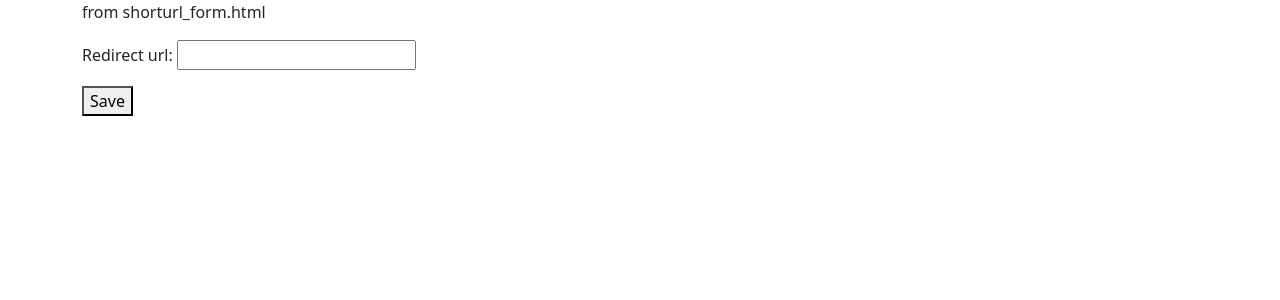
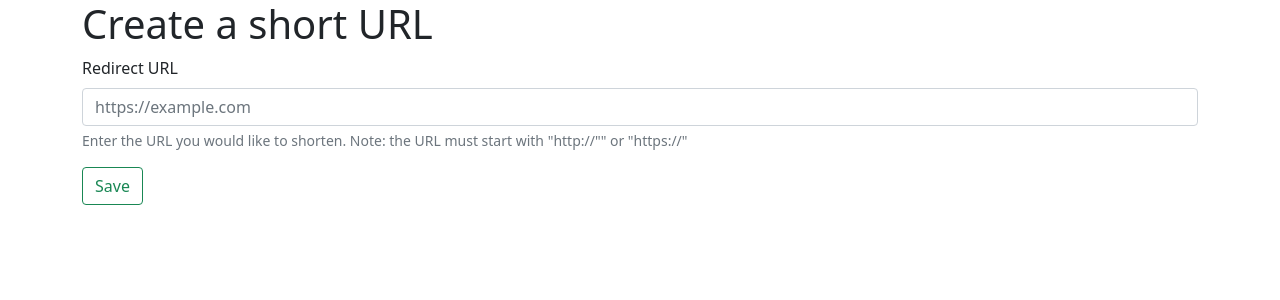
Before and after one commit to brylie/django-url-shortener, a Django app: page / in a window 1280 px wide. Shown: the top 300 px of the page. Run offline with Django 4.2, Linux system fonts and the light colour scheme.

Commit message:
Cleanup form with Bootstrap markup

```diff
--- a/short_urls/templates/short_urls/shorturl_form.html
+++ b/short_urls/templates/short_urls/shorturl_form.html
@@ -1,15 +1,18 @@
 {% extends 'base.html' %}
 
 {% block content %}
-<p>
-    from shorturl_form.html
-</p>
+<h1>Create a short URL</h1>
 
 <form action="" method="post">
     {% csrf_token %}
-    {{ form.as_p }}
 
-    <button type="submit">Save</button>
+    <div class="mb-3">
+        <label for="redirect_url" class="form-label">Redirect URL</label>
+        <input name="redirect_url" type="url" class="form-control" id="redirect_url" aria-describedby="redirect_url_help" placeholder="https://example.com">
+        <div id="redirect_url_help" class="form-text">Enter the URL you would like to shorten. Note: the URL must start with "http://"" or "https://"</div>
+    </div>
+
+    <button type="submit" class="btn btn-outline-success">Save</button>
 </form>
 
 {% endblock content %}
```
